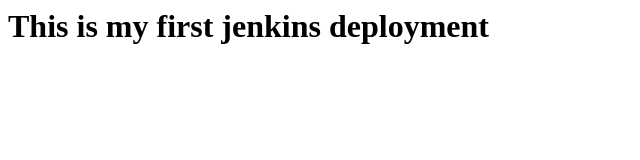
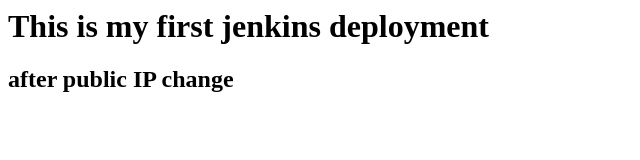
Before and after one commit to alkahaifalam/jenkins, a plain HTML site: page index.html in a window 1280 px wide. Shown: the whole page, without its empty margins (0-640 px from the left). Drawn offline with Linux system fonts and the light colour scheme.

Commit message:
second commit

```diff
--- a/index.html
+++ b/index.html
@@ -1 +1,2 @@
 <h1> This is my first jenkins deployment </h1>
+<h2> after public IP change</h2>
```
